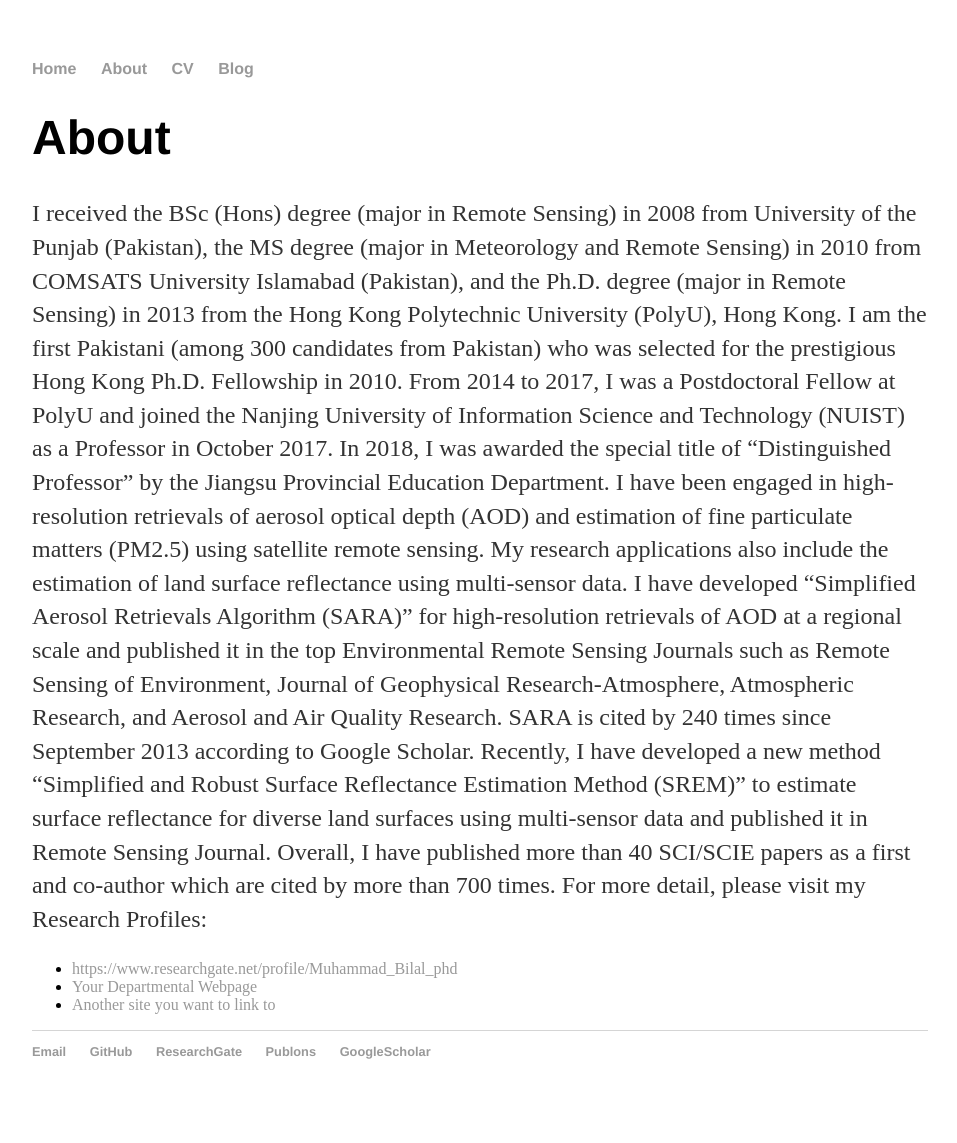
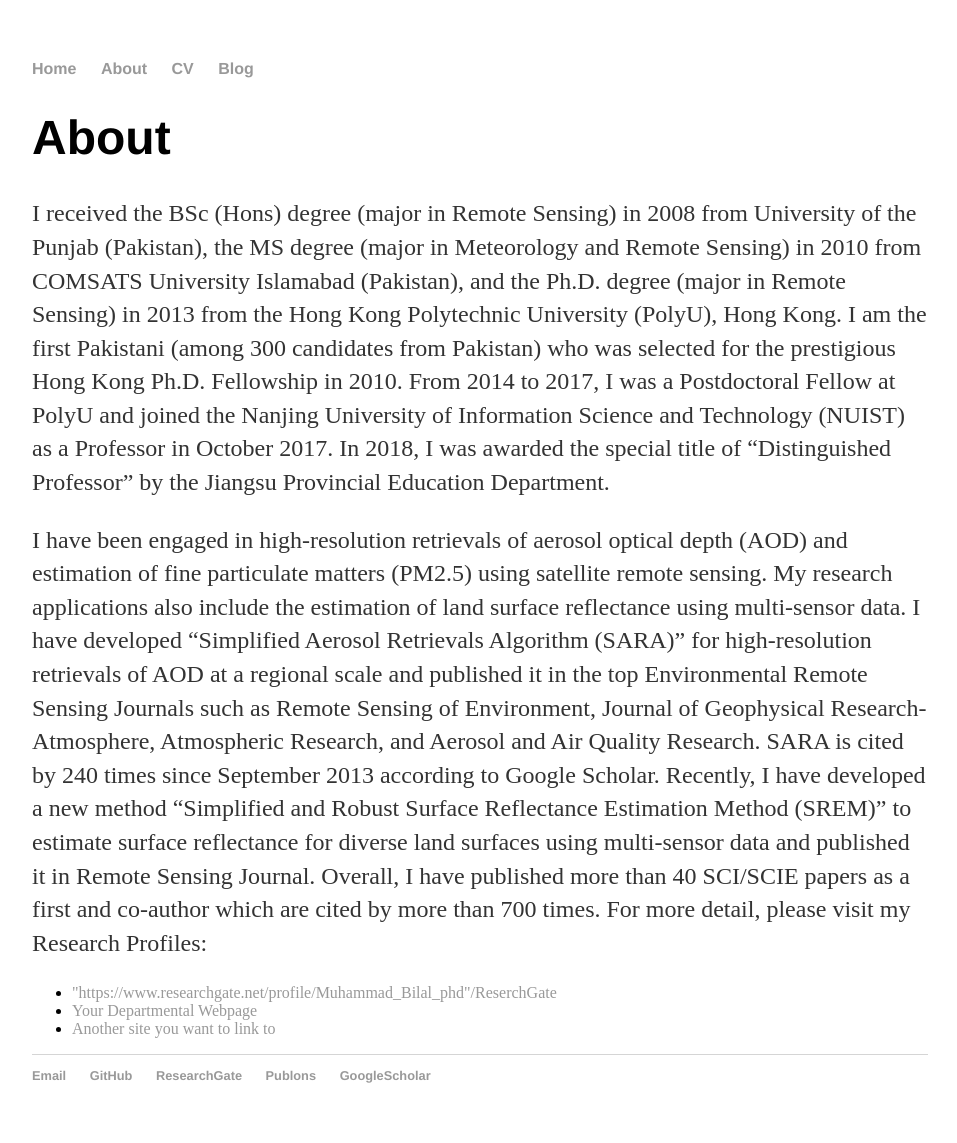
Before and after one commit to rs-DrBilal/rsbilal.github.io, a Jekyll site: the page built from about/index.html, in a window 1280 px wide. Shown: the whole page, without its empty margins (160-1117 px from the left). Built offline with Jekyll 4.4.1, drawn with Linux system fonts in a browser that asks for light colours; before the commit the page ends 1119 px from its top, so only the background shows below that.

Commit message:
Update index.html

```diff
--- a/about/index.html
+++ b/about/index.html
@@ -5,11 +5,11 @@ title: About Hank Quinlan
 
 		<div class="about">
 			<h1>About</h1>
-			<p>I received the BSc (Hons) degree (major in Remote Sensing) in 2008 from University of the Punjab (Pakistan), the MS degree (major in Meteorology and Remote Sensing) in 2010 from COMSATS University Islamabad (Pakistan), and the Ph.D. degree (major in Remote Sensing) in 2013 from the Hong Kong Polytechnic University (PolyU), Hong Kong. I am the first Pakistani (among 300 candidates from Pakistan) who was selected for the prestigious Hong Kong Ph.D. Fellowship in 2010. From 2014 to 2017, I was a Postdoctoral Fellow at PolyU and joined the Nanjing University of Information Science and Technology (NUIST) as a Professor in October 2017. In 2018, I was awarded the special title of “Distinguished Professor” by the Jiangsu Provincial Education Department.
-I have been engaged in high-resolution retrievals of aerosol optical depth (AOD) and estimation of fine particulate matters (PM2.5) using satellite remote sensing. My research applications also include the estimation of land surface reflectance using multi-sensor data. I have developed “Simplified Aerosol Retrievals Algorithm (SARA)” for high-resolution retrievals of AOD at a regional scale and published it in the top Environmental Remote Sensing Journals such as Remote Sensing of Environment, Journal of Geophysical Research-Atmosphere, Atmospheric Research, and Aerosol and Air Quality Research. SARA is cited by 240 times since September 2013 according to Google Scholar. Recently, I have developed a new method “Simplified and Robust Surface Reflectance Estimation Method (SREM)” to estimate surface reflectance for diverse land surfaces using multi-sensor data and published it in Remote Sensing Journal. Overall, I have published more than 40 SCI/SCIE papers as a first and co-author which are cited by more than 700 times. For more detail, please visit my Research Profiles:</p>
+			<p>I received the BSc (Hons) degree (major in Remote Sensing) in 2008 from University of the Punjab (Pakistan), the MS degree (major in Meteorology and Remote Sensing) in 2010 from COMSATS University Islamabad (Pakistan), and the Ph.D. degree (major in Remote Sensing) in 2013 from the Hong Kong Polytechnic University (PolyU), Hong Kong. I am the first Pakistani (among 300 candidates from Pakistan) who was selected for the prestigious Hong Kong Ph.D. Fellowship in 2010. From 2014 to 2017, I was a Postdoctoral Fellow at PolyU and joined the Nanjing University of Information Science and Technology (NUIST) as a Professor in October 2017. In 2018, I was awarded the special title of “Distinguished Professor” by the Jiangsu Provincial Education Department.</p>
+			<p>I have been engaged in high-resolution retrievals of aerosol optical depth (AOD) and estimation of fine particulate matters (PM2.5) using satellite remote sensing. My research applications also include the estimation of land surface reflectance using multi-sensor data. I have developed “Simplified Aerosol Retrievals Algorithm (SARA)” for high-resolution retrievals of AOD at a regional scale and published it in the top Environmental Remote Sensing Journals such as Remote Sensing of Environment, Journal of Geophysical Research-Atmosphere, Atmospheric Research, and Aerosol and Air Quality Research. SARA is cited by 240 times since September 2013 according to Google Scholar. Recently, I have developed a new method “Simplified and Robust Surface Reflectance Estimation Method (SREM)” to estimate surface reflectance for diverse land surfaces using multi-sensor data and published it in Remote Sensing Journal. Overall, I have published more than 40 SCI/SCIE papers as a first and co-author which are cited by more than 700 times. For more detail, please visit my Research Profiles:</p>
 
 			<ul class="contacts">
-				<li><a href="#">https://www.researchgate.net/profile/Muhammad_Bilal_phd</a></li>
+				<li><a href="#">"https://www.researchgate.net/profile/Muhammad_Bilal_phd"/ReserchGate</a></li>
 				<li><a href="#">Your Departmental Webpage</a></li>
 				<li><a href="#">Another site you want to link to</a></li>
 				</ul>
```
